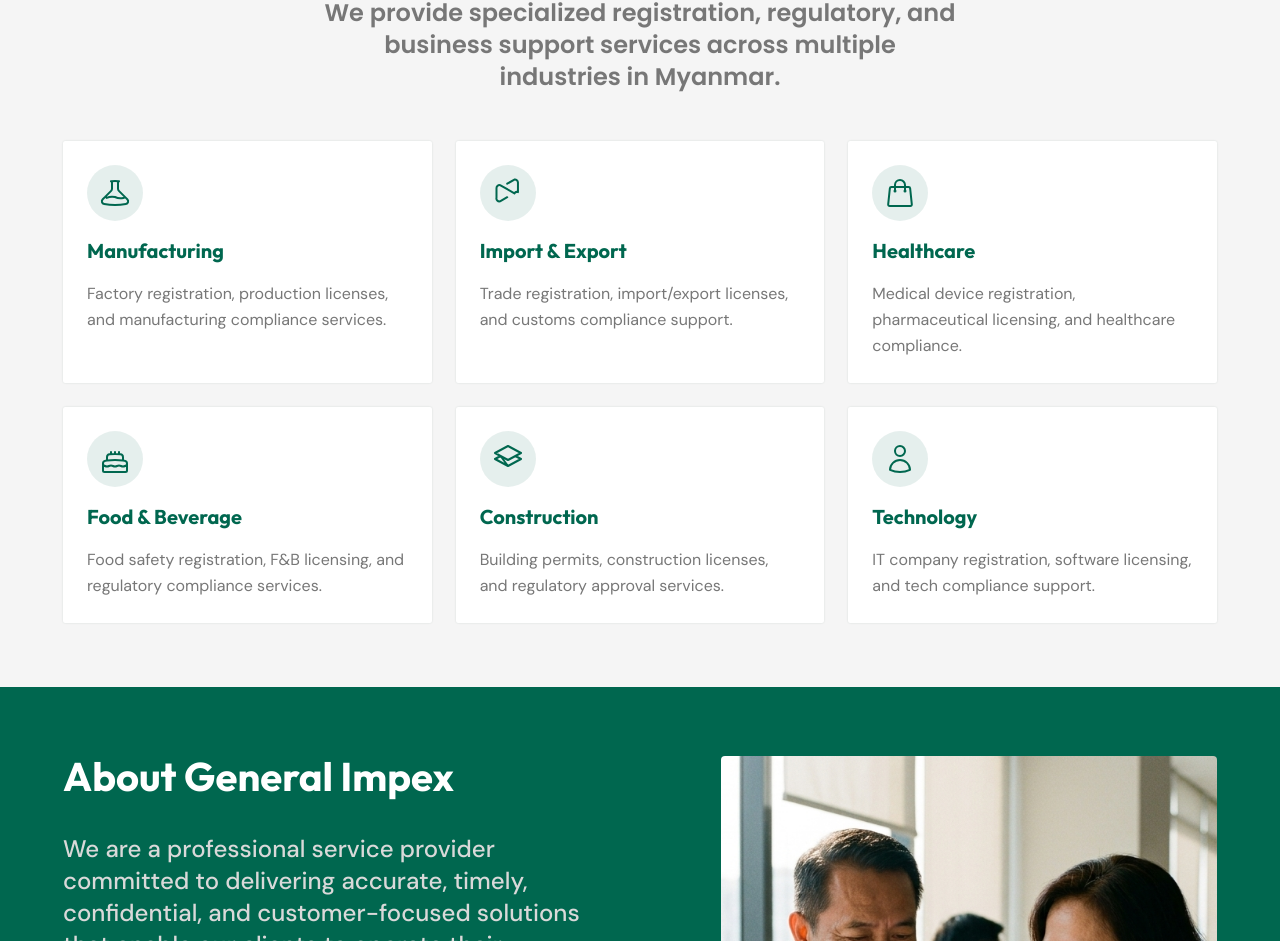
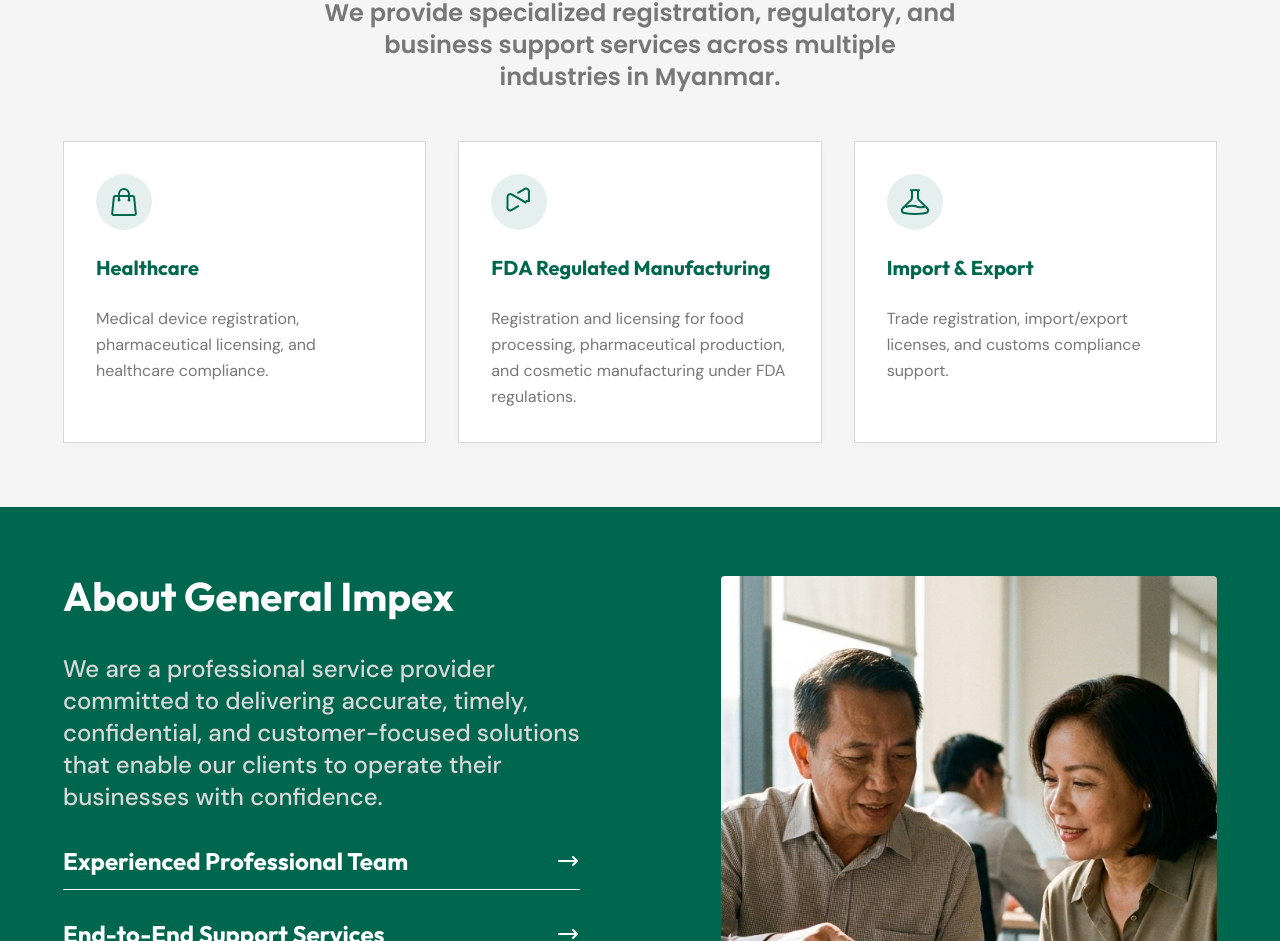
Before and after one commit to General-Impex/generalimpex-portfolio, a React (Vite) app in the folder General Impex/: page / in a window 1280 px wide. Shown: the part 2777-3718 px from the top of the page. Built offline with nearby package versions, Linux system fonts and the light colour scheme.

Commit message:
feat: add English and Burmese language support files and implement the IndustriesSection component

```diff
--- a/General Impex/src/components/home/IndustriesSection.jsx
+++ b/General Impex/src/components/home/IndustriesSection.jsx
@@ -9,12 +9,12 @@
   const industries = t('industries.items', { returnObjects: true });
 
   const icons = [
-    <svg className="w-8 h-8" fill="none" stroke="currentColor" viewBox="0 0 24 24"><path strokeLinecap="round" strokeLinejoin="round" strokeWidth={1.5} d="M9.75 3.104v5.714a2.25 2.25 0 01-.659 1.591L5 14.5M9.75 3.104c-.251.023-.501.05-.75.082m.75-.082a24.301 24.301 0 014.5 0m0 0v5.714c0 .597.237 1.17.659 1.591L19.8 15.3M14.25 3.104c.251.023.501.05.75.082M19.8 15.3l-1.57.393A9.065 9.065 0 0112 15a9.065 9.065 0 00-6.23.693L5 14.5m14.8.8l1.402 1.402c1.232 1.232.65 3.318-1.067 3.611A48.309 48.309 0 0112 21c-2.773 0-5.491-.235-8.135-.687-1.718-.293-2.3-2.379-1.067-3.61L5 14.5" /></svg>,
+    // Healthcare (Shopping bag / doctor bag style)
+    <svg className="w-8 h-8" fill="none" stroke="currentColor" viewBox="0 0 24 24"><path strokeLinecap="round" strokeLinejoin="round" strokeWidth={1.5} d="M15.75 10.5V6a3.75 3.75 0 10-7.5 0v4.5m11.356-1.993l1.263 12c.07.665-.45 1.243-1.119 1.243H4.25a1.125 1.125 0 01-1.12-1.243l1.264-12A1.125 1.125 0 015.513 7.5h12.974c.576 0 1.059.435 1.119 1.007zM8.625 10.5a.375.375 0 11-.75 0 .375.375 0 01.75 0zm7.5 0a.375.375 0 11-.75 0 .375.375 0 01.75 0z" /></svg>,
+    // FDA Regulated Manufacturing (Infinity loop style)
     <svg className="w-8 h-8" fill="none" stroke="currentColor" viewBox="0 0 24 24"><path strokeLinecap="round" strokeLinejoin="round" strokeWidth={1.5} d="M11.42 15.17l-5.384 3.09A2.25 2.25 0 013.37 15.51V8.25a2.25 2.25 0 012.666-2.166l5.384 3.09m0 0l5.384 3.09A2.25 2.25 0 0119.466 11.34V4.08a2.25 2.25 0 00-2.666-2.166L11.42 5.004" /></svg>,
-    <svg className="w-8 h-8" fill="none" stroke="currentColor" viewBox="0 0 24 24"><path strokeLinecap="round" strokeLinejoin="round" strokeWidth={1.5} d="M15.75 10.5V6a3.75 3.75 0 10-7.5 0v4.5m11.356-1.993l1.263 12c.07.665-.45 1.243-1.119 1.243H4.25a1.125 1.125 0 01-1.12-1.243l1.264-12A1.125 1.125 0 015.513 7.5h12.974c.576 0 1.059.435 1.119 1.007zM8.625 10.5a.375.375 0 11-.75 0 .375.375 0 01.75 0zm7.5 0a.375.375 0 11-.75 0 .375.375 0 01.75 0z" /></svg>,
-    <svg className="w-8 h-8" fill="none" stroke="currentColor" viewBox="0 0 24 24"><path strokeLinecap="round" strokeLinejoin="round" strokeWidth={1.5} d="M12 8.25v-1.5m0 1.5c-1.355 0-2.697.056-4.024.166C6.845 8.51 6 9.473 6 10.608v2.513m6-4.87c1.355 0 2.697.055 4.024.165C17.155 8.51 18 9.473 18 10.608v2.513m-3-4.87v-1.5m-6 1.5v-1.5m12 9.75l-1.5.75a3.354 3.354 0 01-3 0 3.354 3.354 0 00-3 0 3.354 3.354 0 01-3 0 3.354 3.354 0 00-3 0 3.354 3.354 0 01-3 0L3 16.5m15-3.38a48.474 48.474 0 00-6-.371c-2.032 0-4.034.126-6 .371m12 0c.39.049.777.102 1.163.16 1.07.16 1.837 1.094 1.837 2.175v5.17c0 .62-.504 1.124-1.125 1.124H4.125A1.125 1.125 0 013 20.625v-5.17c0-1.08.768-2.014 1.837-2.174.386-.058.773-.111 1.163-.16m12 0a48.474 48.474 0 00-6-.371c-2.032 0-4.034.126-6 .371m12 0c.39.049.777.102 1.163.16 1.07.16 1.837 1.094 1.837 2.175v5.17c0 .62-.504 1.124-1.125 1.124H4.125A1.125 1.125 0 013 20.625v-5.17c0-1.08.768-2.014 1.837-2.174.386-.058.773-.111 1.163-.16" /></svg>,
-    <svg className="w-8 h-8" fill="none" stroke="currentColor" viewBox="0 0 24 24"><path strokeLinecap="round" strokeLinejoin="round" strokeWidth={1.5} d="M6.429 9.75L2.25 12l4.179 2.25m0-4.5l5.571 3 5.571-3m-11.142 0L2.25 7.5 12 2.25l9.75 5.25-4.179 2.25m0 0L12 12.75 6.429 9.75m11.142 0l4.179 2.25L12 17.25 2.25 12l4.179-2.25m11.142 0l4.179 2.25L12 17.25 6.429 9.75" /></svg>,
-    <svg className="w-8 h-8" fill="none" stroke="currentColor" viewBox="0 0 24 24"><path strokeLinecap="round" strokeLinejoin="round" strokeWidth={1.5} d="M15.75 6a3.75 3.75 0 11-7.5 0 3.75 3.75 0 017.5 0zM4.501 20.118a7.5 7.5 0 0114.998 0A17.933 17.933 0 0112 21.75c-2.676 0-5.216-.584-7.499-1.632z" /></svg>,
+    // Import & Export (Flask style)
+    <svg className="w-8 h-8" fill="none" stroke="currentColor" viewBox="0 0 24 24"><path strokeLinecap="round" strokeLinejoin="round" strokeWidth={1.5} d="M9.75 3.104v5.714a2.25 2.25 0 01-.659 1.591L5 14.5M9.75 3.104c-.251.023-.501.05-.75.082m.75-.082a24.301 24.301 0 014.5 0m0 0v5.714c0 .597.237 1.17.659 1.591L19.8 15.3M14.25 3.104c.251.023.501.05.75.082M19.8 15.3l-1.57.393A9.065 9.065 0 0112 15a9.065 9.065 0 00-6.23.693L5 14.5m14.8.8l1.402 1.402c1.232 1.232.65 3.318-1.067 3.611A48.309 48.309 0 0112 21c-2.773 0-5.491-.235-8.135-.687-1.718-.293-2.3-2.379-1.067-3.61L5 14.5" /></svg>
   ];
 
   return (
@@ -27,7 +27,7 @@
             centered
           />
 
-          <div className="grid grid-cols-1 md:grid-cols-2 lg:grid-cols-3 gap-6">
+          <div className="grid grid-cols-1 md:grid-cols-3 gap-8">
             {industries.map((industry, index) => (
               <motion.div
                 key={index}
@@ -35,9 +35,9 @@
                 whileInView={{ opacity: 1, y: 0 }}
                 viewport={{ once: true }}
                 transition={{ duration: 0.5, delay: index * 0.1 }}
-                className="bg-white p-6 rounded-sm shadow-[0px_0px_2px_0px_rgba(13,59,48,0.15)] hover:shadow-[0px_0px_8px_0px_rgba(13,59,48,0.2)] transition-shadow"
+                className="bg-white p-8 rounded-none border border-light-gray shadow-[0px_2px_8px_rgba(0,0,0,0.02)] hover:shadow-[0px_4px_16px_rgba(0,103,79,0.08)] transition-all duration-300"
               >
-                <div className="flex flex-col gap-4">
+                <div className="flex flex-col gap-6">
                   <div className="w-14 h-14 bg-primary/10 rounded-full flex items-center justify-center text-primary">
                     {icons[index]}
                   </div>
--- a/General Impex/src/i18n/en.json
+++ b/General Impex/src/i18n/en.json
@@ -202,28 +202,16 @@
     "subtitle": "We provide specialized registration, regulatory, and business support services across multiple industries in Myanmar.",
     "items": [
       {
-        "title": "Manufacturing",
-        "description": "Factory registration, production licenses, and manufacturing compliance services."
+        "title": "Healthcare",
+        "description": "Medical device registration, pharmaceutical licensing, and healthcare compliance."
+      },
+      {
+        "title": "FDA Regulated Manufacturing",
+        "description": "Registration and licensing for food processing, pharmaceutical production, and cosmetic manufacturing under FDA regulations."
       },
       {
         "title": "Import & Export",
         "description": "Trade registration, import/export licenses, and customs compliance support."
-      },
-      {
-        "title": "Healthcare",
-        "description": "Medical device registration, pharmaceutical licensing, and healthcare compliance."
-      },
-      {
-        "title": "Food & Beverage",
-        "description": "Food safety registration, F&B licensing, and regulatory compliance services."
-      },
-      {
-        "title": "Construction",
-        "description": "Building permits, construction licenses, and regulatory approval services."
-      },
-      {
-        "title": "Technology",
-        "description": "IT company registration, software licensing, and tech compliance support."
       }
     ]
   },
--- a/General Impex/src/i18n/mm.json
+++ b/General Impex/src/i18n/mm.json
@@ -236,28 +236,16 @@
     "subtitle": "မြန်မာနိုင်ငံရှိ စီးပွားရေး ကဏ္ဍစုံအတွက် မှတ်ပုံတင်ခြင်း၊ စည်းမျဉ်းဆိုင်ရာနှင့် လုပ်ငန်း အထောက်အကူပြု ဝန်ဆောင်မှုများကို အထူးပြု ပံ့ပိုးပေးလျက် ရှိပါတယ်။",
     "items": [
       {
-        "title": "ကုန်ထုတ်လုပ်ငန်း",
-        "description": "စက်ရုံမှတ်ပုံတင်ခြင်း၊ ထုတ်လုပ်မှု လိုင်စင်များနှင့် ကုန်ထုတ်လုပ်ငန်းဆိုင်ရာ စည်းမျဉ်း လိုက်နာမှု ဝန်ဆောင်မှုများ။"
+        "title": "ကျန်းမာရေး စောင့်ရှောက်မှု",
+        "description": "ဆေးဘက်ဆိုင်ရာ ကိရိယာများ မှတ်ပုံတင်ခြင်း၊ ဆေးဝါးလိုင်စင် လျှောက်ထားခြင်းနှင့် ကျန်းမာရေးဆိုင်ရာ စည်းမျဉ်း လိုက်နာမှုများ။"
+      },
+      {
+        "title": "FDA စည်းမျဉ်းဆိုင်ရာ ကုန်ထုတ်လုပ်ငန်း",
+        "description": "FDA စည်းမျဉ်းများအောက်ရှိ အစားအသောက်၊ ဆေးဝါးနှင့် အလှကုန်ထုတ်လုပ်ခြင်းလုပ်ငန်းများအတွက် မှတ်ပုံတင်ခြင်းနှင့် လိုင်စင်ရယူခြင်း ဝန်ဆောင်မှုများ။"
       },
       {
         "title": "သွင်းကုန်နှင့် ထုတ်ကုန်",
         "description": "ကုန်သွယ်မှု မှတ်ပုံတင်ခြင်း၊ သွင်းကုန်/ထုတ်ကုန် လိုင်စင်များနှင့် အကောက်ခွန်ဆိုင်ရာ လုပ်ငန်းစဉ်များ။"
-      },
-      {
-        "title": "ကျန်းမာရေး စောင့်ရှောက်မှု",
-        "description": "ဆေးဘက်ဆိုင်ရာ ကိရိယာများ မှတ်ပုံတင်ခြင်း၊ ဆေးဝါးလိုင်စင် လျှောက်ထားခြင်းနှင့် ကျန်းမာရေးဆိုင်ရာ စည်းမျဉ်း လိုက်နာမှုများ။"
-      },
-      {
-        "title": "အစားအသောက်နှင့် အဖျော်ယမကာ",
-        "description": "အစားအသောက် ဘေးကင်းလုံခြုံရေး မှတ်ပုံတင်ခြင်း၊ F&B လိုင်စင်များနှင့် စည်းမျဉ်းဆိုင်ရာ ဝန်ဆောင်မှုများ။"
-      },
-      {
-        "title": "ဆောက်လုပ်ရေး",
-        "description": "အဆောက်အအုံ ဆောက်လုပ်ခွင့်များ၊ ဆောက်လုပ်ရေး လိုင်စင်များနှင့် စည်းမျဉ်းဆိုင်ရာ ခွင့်ပြုချက် ဝန်ဆောင်မှုများ။"
-      },
-      {
-        "title": "နည်းပညာ",
-        "description": "IT ကုမ္ပဏီ မှတ်ပုံတင်ခြင်း၊ ဆော့ဖ်ဝဲလ် လိုင်စင်များနှင့် နည်းပညာဆိုင်ရာ စည်းမျဉ်း လိုက်နာမှု အထောက်အကူပြုခြင်း။"
       }
     ]
   },
```
